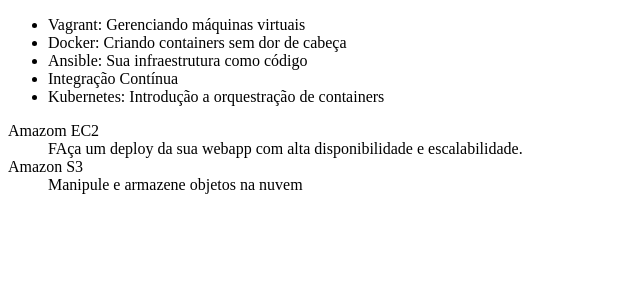
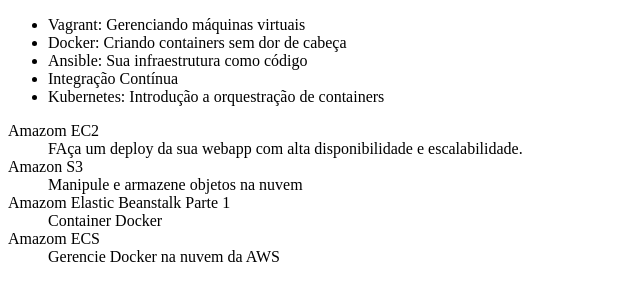
Before and after one commit to eliansamuel/Alura-Git, a plain HTML site: page index.html in a window 1280 px wide. Shown: the whole page, without its empty margins (0-640 px from the left). Drawn offline with Linux system fonts and the light colour scheme.

Commit message:
Adicionando cursos de Elastic Beanstalk Parte 1 e ECS

```diff
--- a/index.html
+++ b/index.html
@@ -15,8 +15,16 @@
     <dl>
         <dt>Amazom EC2</dt>
         <dd>FAça um deploy da sua webapp com alta disponibilidade e escalabilidade.</dd>
+
         <dt>Amazon S3</dt>
         <dd>Manipule e armazene objetos na nuvem</dd>
+
+        <dt>Amazom Elastic Beanstalk Parte 1</dt>
+        <dd>Container Docker</dd>
+
+        <dt>Amazom ECS</dt>
+        <dd>Gerencie Docker na nuvem da AWS</dd>
+
     </dl>
 </body>
 </html>
```
